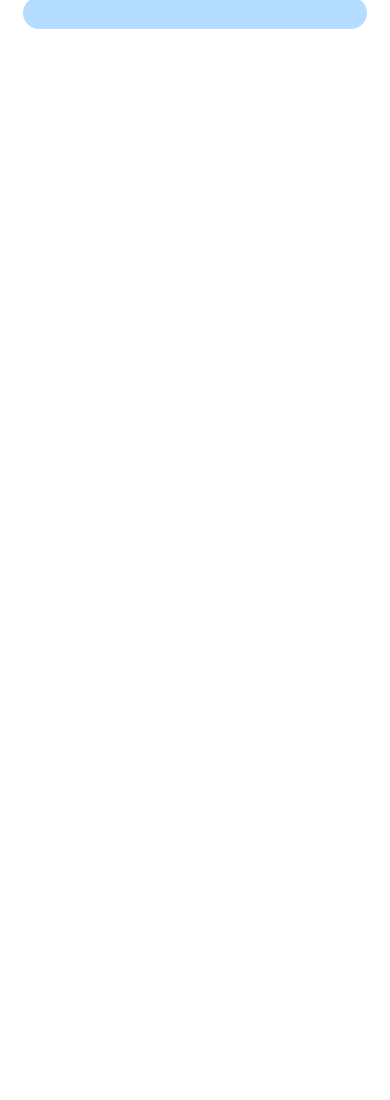
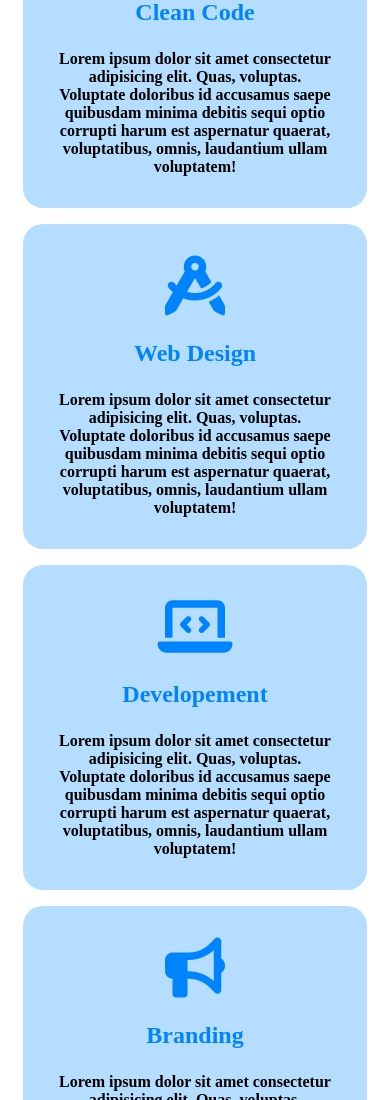
Before and after one commit to Francescosommellaa/htmlcss-responsive-layout, a plain HTML site: page index.html in a window 390 px wide. Shown: the part 900-2000 px from the top of the page. Before the commit the page ends 977 px from the top, so only its background shows below. Drawn offline with Linux system fonts and the light colour scheme.

Commit message:
Complete first section (for mobile)

```diff
--- a/CSS/style.css
+++ b/CSS/style.css
@@ -10,6 +10,9 @@ header {
     background-color: #0084FD;
     width: 100%;
     padding: 1em;
+    position: fixed;
+    top: 0;
+    left: 0;
 }
 
 #navigazione {
@@ -28,27 +31,32 @@ header {
 }
 
 /* main */
+
+/* regole generali section */
+#first-section {
+    margin: 8em auto 3em;
+}
+
 .rowsone {
     width: 88%;
-    margin: 2em auto 3em;
+    margin: 0 auto;
 }
 
-.big img {
-    width: 100%;
-}
-
+/* regole generali card */
 .content {
     background-color: #B5DDFF;
     border-radius: 20px;
-    padding: 2em 2em 0;
     margin: 1em 0;
 }
 
 .content h2 {
     color: #0084FD;
-    margin-bottom: 1em;
+    margin: 1em 0;
 }
 
+.content p {
+    font-weight: 600;
+}
 
 .content button {
     color: white;
@@ -61,6 +69,28 @@ header {
     font-weight: 700;
 }
 
+/* big card */
+.big {
+    padding: 2em 2em 0;
+}
+
+.big img {
+    width: 100%;
+    display: block;
+}
+
 .fa-apple {
     margin-right: 0.4em;
 }
+
+
+/* small card */
+.small {
+    text-align: center;
+    padding: 2em;
+}
+
+.content .fa-solid {
+    color: #0084FD;
+    font-size: 60px;
+}
--- a/index.html
+++ b/index.html
@@ -26,16 +26,22 @@
 
     <!-- contenuto principale -->
     <body>
-        <section>
+        <section id="first-section">
 
             <div class="rowsone">
                 <div class="content big">
+
                     <h2>Get a demo application</h2>
                     <p>Lorem ipsum dolor sit amet consectetur adipisicing elit. Quas, voluptas. Voluptate doloribus id accusamus saepe quibusdam minima debitis sequi optio corrupti harum est aspernatur quaerat, voluptatibus, omnis, laudantium ullam voluptatem!</p>
                     <button><i class="fa-brands fa-apple"></i> App store</button>
                     <img src="img/phone.png" alt="">
+
                 </div>
                 <div class="content small">
+
+                    <i class="fa-solid fa-file-code"></i>
+                    <h2>Clean Code</h2>
+                    <p>Lorem ipsum dolor sit amet consectetur adipisicing elit. Quas, voluptas. Voluptate doloribus id accusamus saepe quibusdam minima debitis sequi optio corrupti harum est aspernatur quaerat, voluptatibus, omnis, laudantium ullam voluptatem!</p>
 
                 </div>
 
@@ -44,11 +50,23 @@
             <div class="rowsone">
                 <div class="content small">
 
+                    <i class="fa-solid fa-compass-drafting"></i>
+                    <h2>Web Design</h2>
+                    <p>Lorem ipsum dolor sit amet consectetur adipisicing elit. Quas, voluptas. Voluptate doloribus id accusamus saepe quibusdam minima debitis sequi optio corrupti harum est aspernatur quaerat, voluptatibus, omnis, laudantium ullam voluptatem!</p>
+
                 </div>
                 <div class="content small">
 
+                    <i class="fa-solid fa-laptop-code"></i>
+                    <h2>Developement</h2>
+                    <p>Lorem ipsum dolor sit amet consectetur adipisicing elit. Quas, voluptas. Voluptate doloribus id accusamus saepe quibusdam minima debitis sequi optio corrupti harum est aspernatur quaerat, voluptatibus, omnis, laudantium ullam voluptatem!</p>
+
                 </div>
                 <div class="content small">
+
+                    <i class="fa-solid fa-bullhorn"></i>
+                    <h2>Branding</h2>
+                    <p>Lorem ipsum dolor sit amet consectetur adipisicing elit. Quas, voluptas. Voluptate doloribus id accusamus saepe quibusdam minima debitis sequi optio corrupti harum est aspernatur quaerat, voluptatibus, omnis, laudantium ullam voluptatem!</p>
 
                 </div>
 
```
